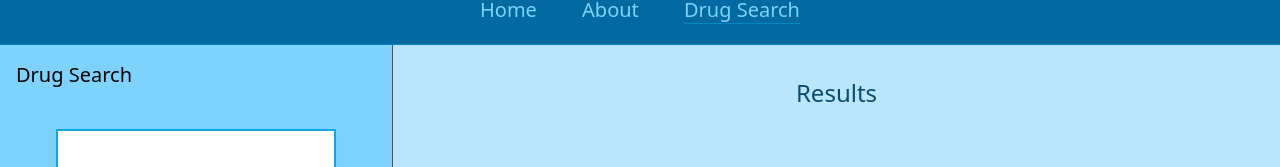
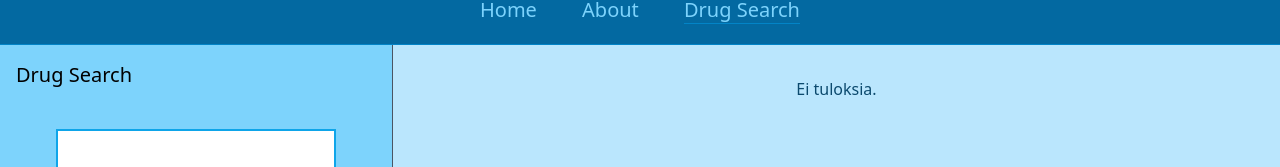
Before and after one commit to valvira-gh/drug_analyse_ai, a Next.js app: page /drug-search in a window 1280 px wide. Shown: the part 116-283 px from the top of the page. Built offline with nearby package versions, Linux system fonts and the light colour scheme.

Commit message:
<DisplayResults /> renderöi onnistuneesti vastausdataa.

```diff
--- a/app/components/lib/contexts/SearchContext.tsx
+++ b/app/components/lib/contexts/SearchContext.tsx
@@ -3,6 +3,8 @@ import React, { createContext } from "react";
 type SearchContextType = {
   searchResults: string[];
   setSearchResults: React.Dispatch<React.SetStateAction<any>>;
+  searchPerformed: boolean;
+  setSearchPerformed: React.Dispatch<React.SetStateAction<boolean>>;
 };
 
 export const SearchContext = React.createContext<SearchContextType | undefined>(
--- a/app/components/lib/contexts/SearchProvider.tsx
+++ b/app/components/lib/contexts/SearchProvider.tsx
@@ -4,9 +4,17 @@ import { SearchContext } from "./SearchContext";
 
 const SearchProvider = ({ children }: any) => {
   const [searchResults, setSearchResults] = useState([""]);
+  const [searchPerformed, setSearchPerformed] = useState(false);
 
   return (
-    <SearchContext.Provider value={{ searchResults, setSearchResults }}>
+    <SearchContext.Provider
+      value={{
+        searchResults,
+        setSearchResults,
+        searchPerformed,
+        setSearchPerformed,
+      }}
+    >
       {children}
     </SearchContext.Provider>
   );
--- a/app/drug-search/SearchForm.tsx
+++ b/app/drug-search/SearchForm.tsx
@@ -18,10 +18,11 @@ const SearchForm: React.FC = () => {
     throw new Error(`SearchForm must be used within a SearchProvider.`);
   }
 
-  const { searchResults, setSearchResults } = context;
+  const { searchResults, setSearchResults, setSearchPerformed } = context;
 
   const handleSearch = (formData: FormData) => {
     searchDrugs(formData, setSearchResults);
+    setSearchPerformed(true);
   };
 
   console.log(`Response returned data:`);
--- a/app/drug-search/page.tsx
+++ b/app/drug-search/page.tsx
@@ -1,10 +1,39 @@
+"use client";
 import React from "react";
 import SearchForm from "./SearchForm";
+import { useContext, useState } from "react";
+import { SearchContext } from "@/app/components/lib/contexts/SearchContext";
+
+const DisplayResults = ({ searchResults }: any) => {
+  if (!searchResults || !searchResults.results) {
+    return <div>Ei tuloksia.</div>;
+  }
+
+  return (
+    <div className="border">
+      {searchResults.results.map((result, index) => (
+        <div key={index}>
+          <h2>{result.product_name}</h2>
+          <p>{result.description}</p>
+          {/* Lisää tähän muita tietoja, joita haluat näyttää */}
+        </div>
+      ))}
+    </div>
+  );
+};
 
 const DrugSearchPage: React.FC = () => {
+  const resultContext = useContext(SearchContext);
+
+  if (!resultContext) {
+    throw new Error(`SearchContext must be used with ContextProvider!`);
+  }
+
+  const { searchResults, searchPerformed } = resultContext;
+
   return (
     <section className="flex flex-col items-center text-sky-900 m-4">
-      <h3 className="text-2xl">Results</h3>
+      <DisplayResults searchResults={searchResults} />
     </section>
   );
 };
```
